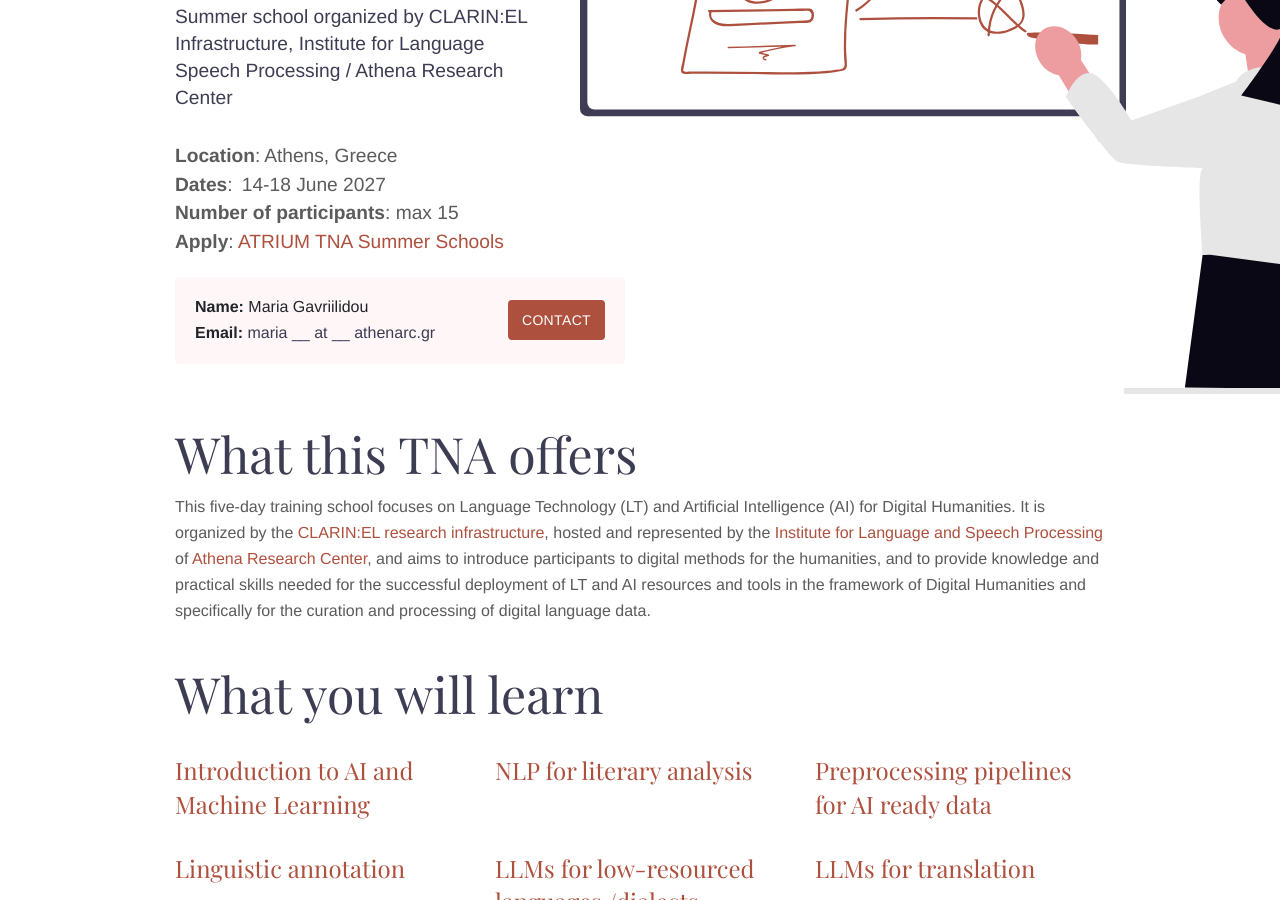
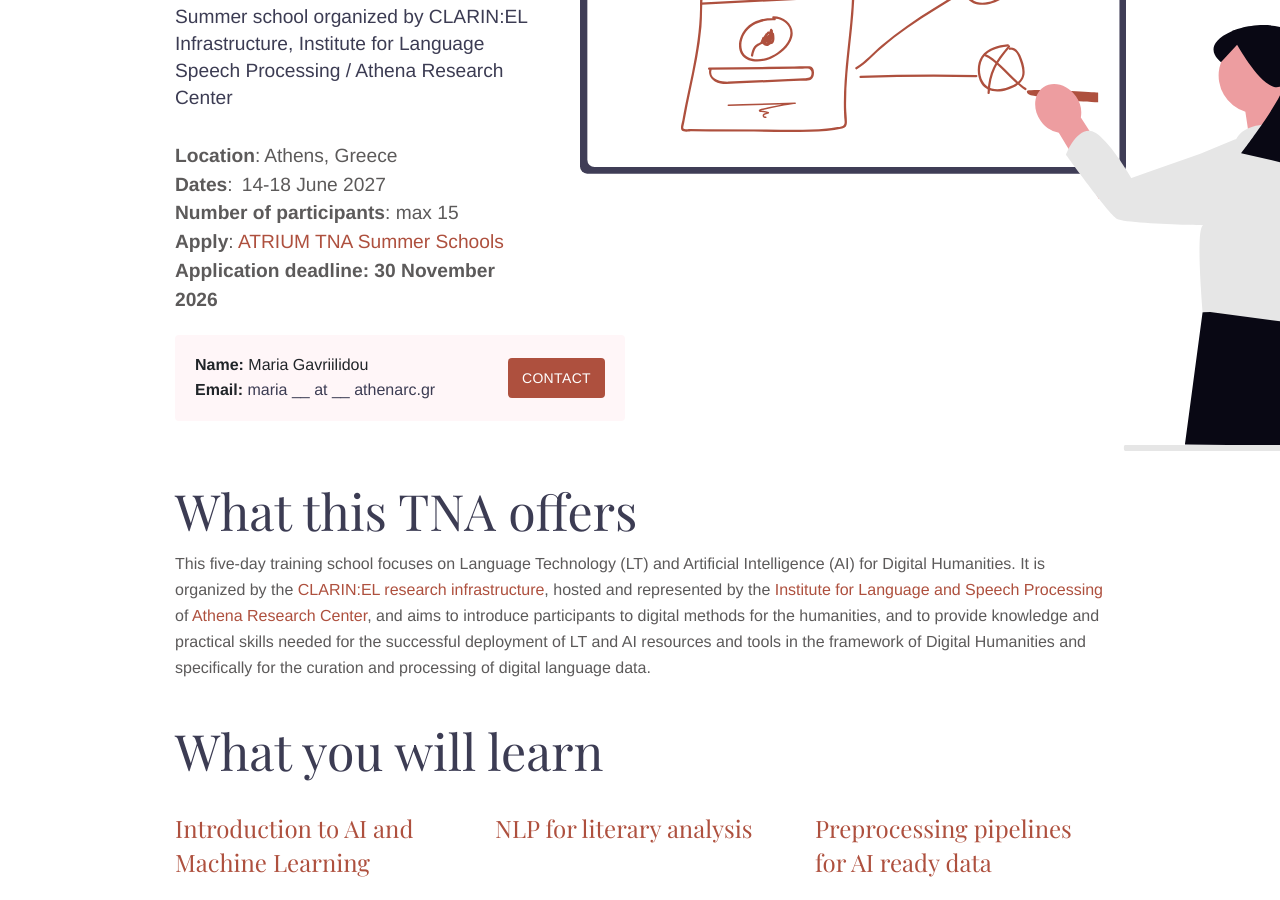
Before and after one commit to atrium-athenarc/atrium-summer-school-2027, a Jekyll site: the page built from index.md, in a window 1280 px wide and 900 px high, scrolled down 380 px. Built offline with Jekyll 4.4.1, drawn with Linux system fonts in a browser that asks for light colours.

Commit message:
Update index.md

```diff
--- a/index.md
+++ b/index.md
@@ -16,3 +16,4 @@ show_call_box: true
 **Dates**:  14-18 June 2027<br>
 **Number of participants**: max 15<br>
 **Apply**: <a href="https://atrium-research.eu/tna-summer-schools/" target="_blank">ATRIUM TNA Summer Schools</a><br>
+**Application deadline: 30 November 2026** <br>
```
